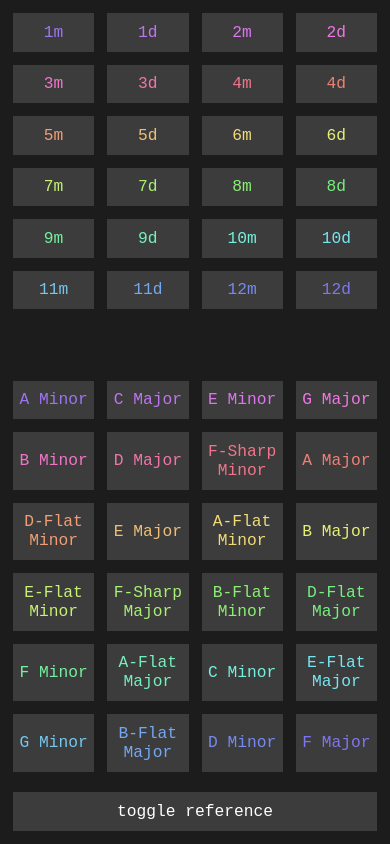
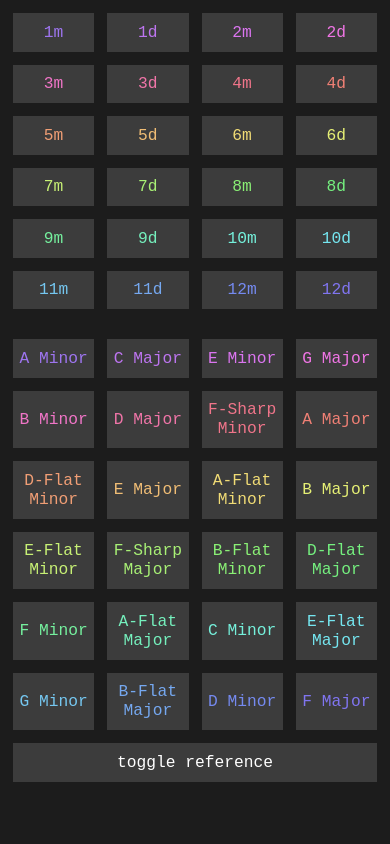
Before and after one commit to glitch-dot-cool/openkey-translator, a React (Vite) app: page / in a window 390 px wide. Built offline with nearby package versions, Linux system fonts and the light colour scheme.

Commit message:
responsiveness improvements

```diff
--- a/src/App.tsx
+++ b/src/App.tsx
@@ -8,23 +8,14 @@ import { Reference } from "./components/Reference";
 
 function App() {
   const [result, setResult] = useState<ResultType>();
-  const [showReference, setShowReference] = useState(false);
 
   return (
-    <>
-      <div className="main">
-        <NotationSystem setResult={setResult} notationSystem="openkey" />
-        <Result result={result} />
-        <NotationSystem
-          setResult={setResult}
-          notationSystem="musical notation"
-        />
-        <button onClick={() => setShowReference((prev) => !prev)}>
-          toggle reference
-        </button>
-      </div>
-      {showReference && <Reference />}
-    </>
+    <div className="main">
+      <NotationSystem setResult={setResult} notationSystem="openkey" />
+      <Result result={result} />
+      <NotationSystem setResult={setResult} notationSystem="musical notation" />
+      <Reference />
+    </div>
   );
 }
 
--- a/src/app.css
+++ b/src/app.css
@@ -19,7 +19,6 @@ button:hover {
   display: flex;
   flex-direction: column;
   justify-content: space-between;
-  height: 100vh;
   padding: 1rem;
 }
 
@@ -32,6 +31,11 @@ button:hover {
 .result {
   text-align: center;
   color: #fff;
+  margin: 1rem 0;
+}
+
+.reference-button {
+  margin-top: 1rem;
 }
 
 .reference-image {
--- a/src/components/Reference.tsx
+++ b/src/components/Reference.tsx
@@ -1,5 +1,21 @@
+import { useState } from "react";
 import ReferenceImage from "../../public/openkey reference.jpeg";
 
 export const Reference = () => {
-  return <img className="reference-image" src={ReferenceImage} />;
+  const [showReference, setShowReference] = useState(false);
+
+  return (
+    <>
+      <button
+        className="reference-button"
+        onClick={() => setShowReference((prev) => !prev)}
+      >
+        toggle reference
+      </button>
+
+      {showReference && (
+        <img className="reference-image" src={ReferenceImage} />
+      )}
+    </>
+  );
 };
```
